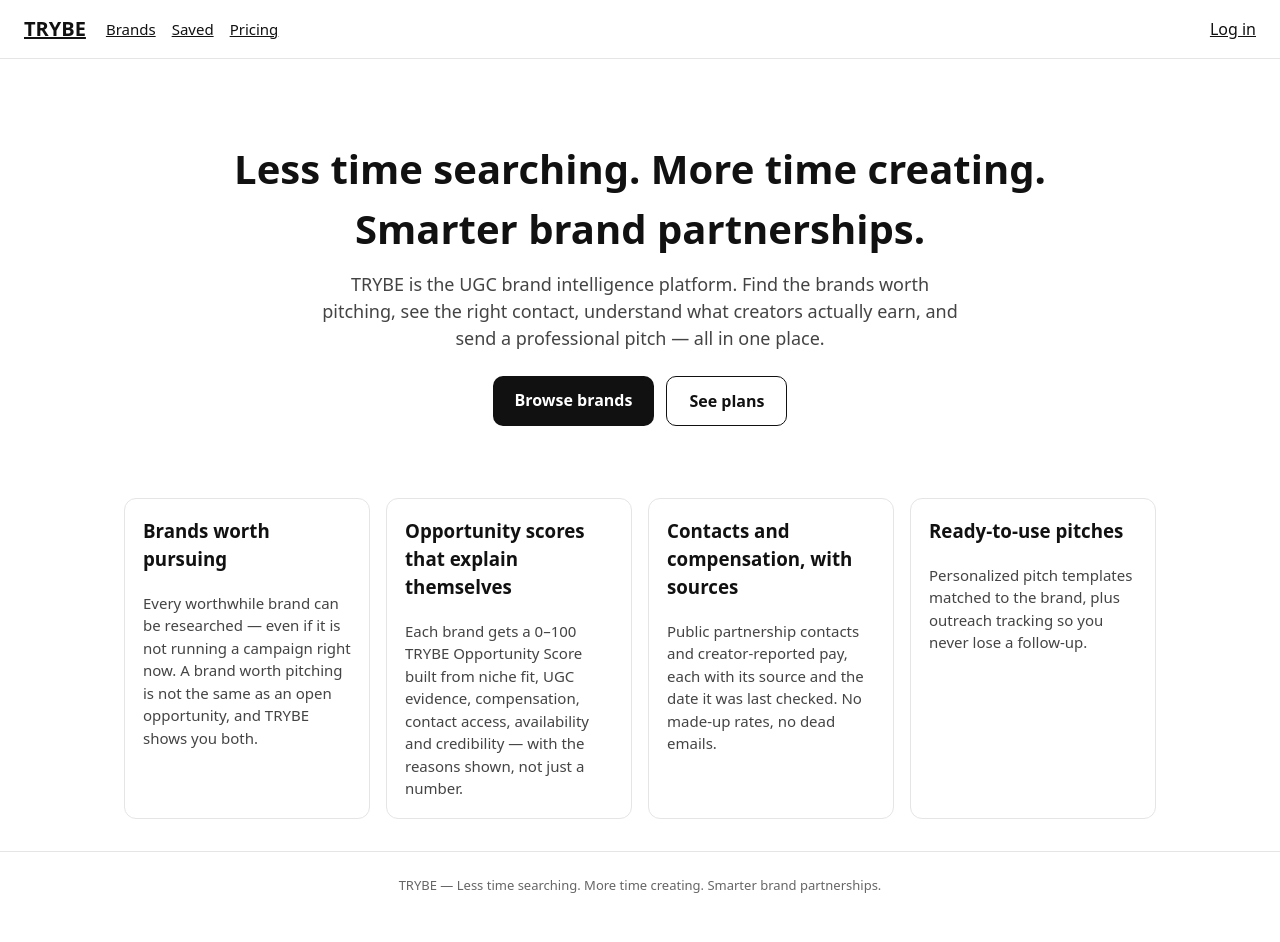
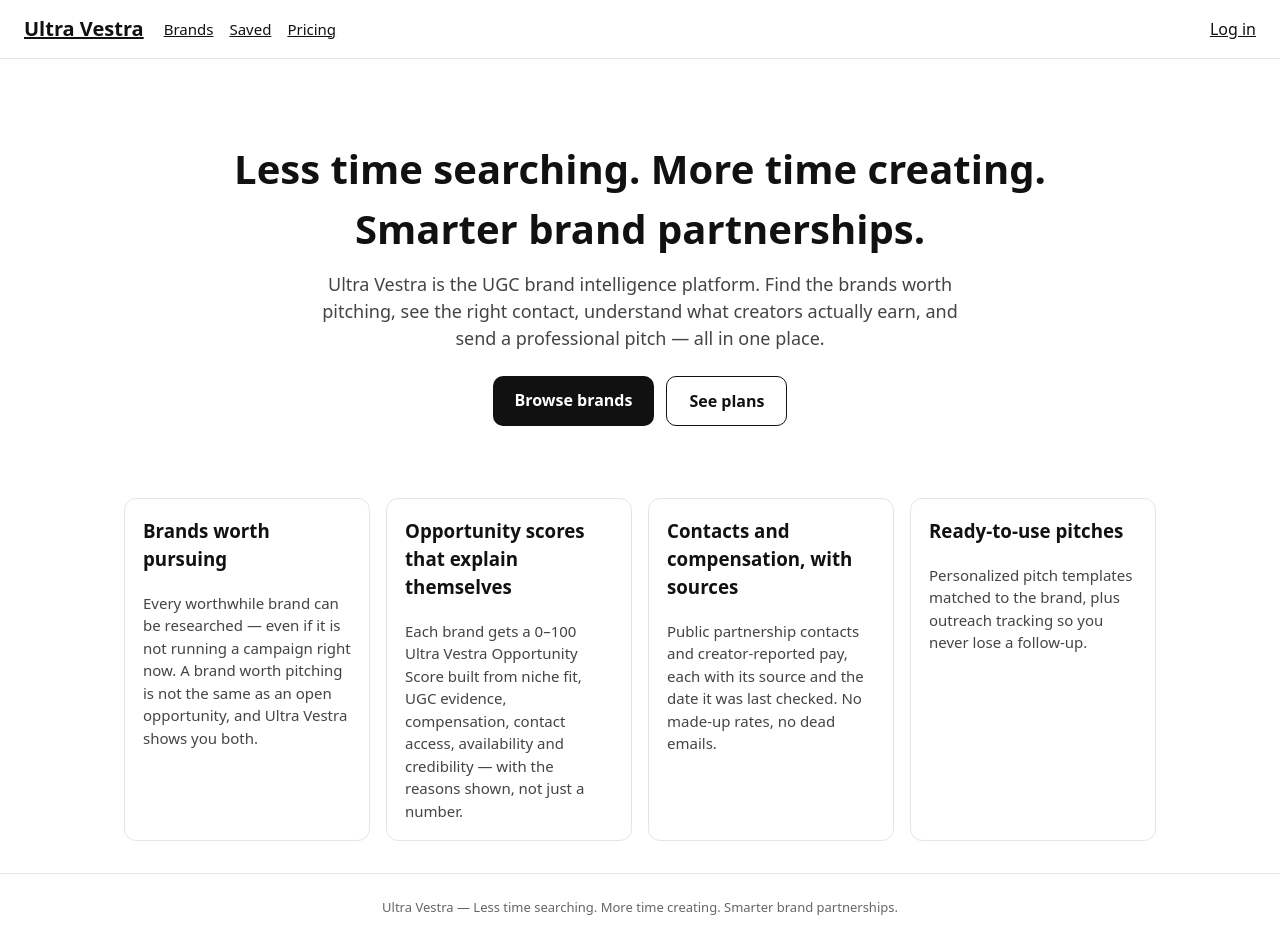
Before and after one commit to ultravestraLexie/ultravestralexie, a Next.js app: page / in a window 1280 px wide. Before the commit the page ends 919 px from the top, so only its background shows below. Built offline with nearby package versions, Linux system fonts and the light colour scheme.

Commit message:
Rebrand TRYBE to Ultra Vestra across site, metadata and README

```diff
--- a/app/layout.tsx
+++ b/app/layout.tsx
@@ -3,7 +3,7 @@ import Link from "next/link";
 import "./globals.css";
 
 export const metadata: Metadata = {
-  title: "TRYBE — UGC Brand Intelligence",
+  title: "Ultra Vestra — UGC Brand Intelligence",
   description:
     "Less time searching. More time creating. Smarter brand partnerships.",
 };
@@ -26,7 +26,7 @@ export default function RootLayout({
           }}
         >
           <Link href="/" style={{ fontWeight: 800, fontSize: 20 }}>
-            TRYBE
+            Ultra Vestra
           </Link>
           <nav style={{ display: "flex", gap: 16, fontSize: 15 }}>
             <Link href="/brands">Brands</Link>
@@ -49,7 +49,7 @@ export default function RootLayout({
             textAlign: "center",
           }}
         >
-          TRYBE — Less time searching. More time creating. Smarter brand
+          Ultra Vestra — Less time searching. More time creating. Smarter brand
           partnerships.
         </footer>
       </body>
--- a/app/login/page.tsx
+++ b/app/login/page.tsx
@@ -31,11 +31,11 @@ export default function LoginPage() {
 
   return (
     <div style={{ maxWidth: 420, margin: "0 auto" }}>
-      <h1>Log in to TRYBE</h1>
+      <h1>Log in to Ultra Vestra</h1>
       {sent ? (
         <p>
           Check your email — we sent you a sign-in link. After signing in,
-          complete your creator profile so TRYBE can match you to the right
+          complete your creator profile so Ultra Vestra can match you to the right
           brands.
         </p>
       ) : (
--- a/app/page.tsx
+++ b/app/page.tsx
@@ -10,7 +10,7 @@ export default function LandingPage() {
           Smarter brand partnerships.
         </h1>
         <p style={{ fontSize: 18, color: "#444", maxWidth: 640, margin: "0 auto" }}>
-          TRYBE is the UGC brand intelligence platform. Find the brands worth
+          Ultra Vestra is the UGC brand intelligence platform. Find the brands worth
           pitching, see the right contact, understand what creators actually
           earn, and send a professional pitch — all in one place.
         </p>
@@ -54,11 +54,11 @@ export default function LandingPage() {
         {[
           {
             title: "Brands worth pursuing",
-            body: "Every worthwhile brand can be researched — even if it is not running a campaign right now. A brand worth pitching is not the same as an open opportunity, and TRYBE shows you both.",
+            body: "Every worthwhile brand can be researched — even if it is not running a campaign right now. A brand worth pitching is not the same as an open opportunity, and Ultra Vestra shows you both.",
           },
           {
             title: "Opportunity scores that explain themselves",
-            body: "Each brand gets a 0–100 TRYBE Opportunity Score built from niche fit, UGC evidence, compensation, contact access, availability and credibility — with the reasons shown, not just a number.",
+            body: "Each brand gets a 0–100 Ultra Vestra Opportunity Score built from niche fit, UGC evidence, compensation, contact access, availability and credibility — with the reasons shown, not just a number.",
           },
           {
             title: "Contacts and compensation, with sources",
--- a/components/BrandCard.tsx
+++ b/components/BrandCard.tsx
@@ -27,7 +27,7 @@ export default function BrandCard({
         </h3>
         {typeof score === "number" && (
           <span
-            title="TRYBE Opportunity Score"
+            title="Ultra Vestra Opportunity Score"
             style={{
               background: "#111",
               color: "#fff",
--- a/package.json
+++ b/package.json
@@ -1 +1 @@
-{"dependencies":{"@supabase/ssr":"^0.5.2","@supabase/supabase-js":"^2.47.10","next":"^15.1.0","react":"^19.0.0","react-dom":"^19.0.0"},"description":"TRYBE — UGC Brand Intelligence Platform. Less time searching. More time creating. Smarter brand partnerships.","devDependencies":{"@types/node":"^22.10.0","@types/react":"^19.0.0","@types/react-dom":"^19.0.0","typescript":"^5.7.0"},"name":"trybe","private":true,"scripts":{"build":"next build","dev":"next dev","lint":"next lint","start":"next start","typecheck":"tsc --noEmit"},"version":"0.1.0"}
+{"dependencies":{"@supabase/ssr":"^0.5.2","@supabase/supabase-js":"^2.47.10","next":"^15.1.0","react":"^19.0.0","react-dom":"^19.0.0"},"description":"Ultra Vestra — UGC Brand Intelligence Platform. Less time searching. More time creating. Smarter brand partnerships.","devDependencies":{"@types/node":"^22.10.0","@types/react":"^19.0.0","@types/react-dom":"^19.0.0","typescript":"^5.7.0"},"name":"ultra-vestra","private":true,"scripts":{"build":"next build","dev":"next dev","lint":"next lint","start":"next start","typecheck":"tsc --noEmit"},"version":"0.1.0"}
```
Also changed, not shown: 1 other file (tests, documents, lock files or other folders).
